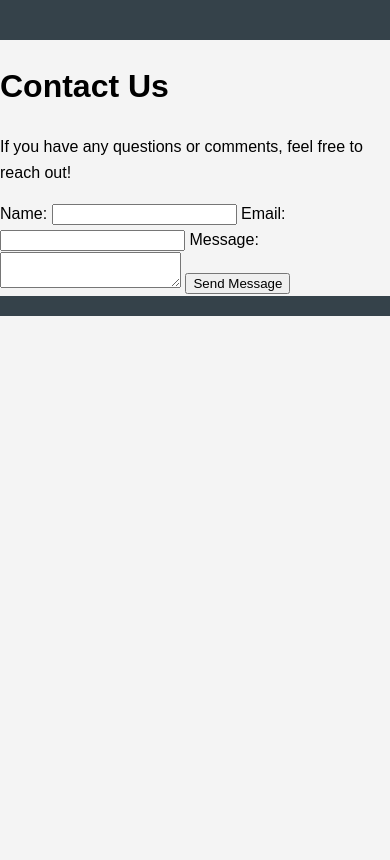
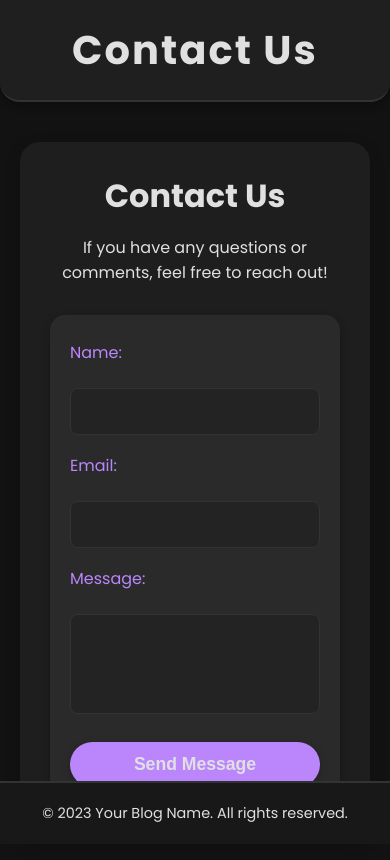
Before and after one commit to Quinny450/Quinny450.github.io, a website: page contact.html in a window 390 px wide. Drawn offline with Linux system fonts and the light colour scheme; files that its build step writes are made by us from their sources.

Commit message:
Enhance contact.html with modern styles, improved layout, and responsive design

```diff
--- a/contact.html
+++ b/contact.html
@@ -1,16 +1,165 @@
 <!DOCTYPE html>
 <html lang="en">
 <head>
-    <meta charset="UTF-8">
-    <meta name="viewport" content="width=device-width, initial-scale=1.0">
-    <link rel="stylesheet" href="../assets/css/styles.css">
+  <meta charset="UTF-8" />
+  <meta name="viewport" content="width=device-width, initial-scale=1.0" />
   <title>Contact Us</title>
+  <link rel="preconnect" href="https://fonts.googleapis.com">
+  <link rel="preconnect" href="https://fonts.gstatic.com" crossorigin>
+  <link href="https://fonts.googleapis.com/css2?family=Poppins:wght@300;400;700&display=swap" rel="stylesheet">
+  <style>
+    :root {
+      --primary-bg: #121212;
+      --secondary-bg: #1e1e1e;
+      --accent-color: #bb86fc;
+      --text-color: #e0e0e0;
+      --card-bg: #2a2a2a;
+      --header-bg: #1f1f1f;
+      --footer-bg: #181818;
+      --input-bg: #232323;
+      --input-border: #333;
+      --input-focus: #bb86fc;
+    }
+
+    * {
+      margin: 0;
+      padding: 0;
+      box-sizing: border-box;
+    }
+
+    body {
+      font-family: 'Poppins', sans-serif;
+      background: var(--primary-bg);
+      color: var(--text-color);
+      min-height: 100vh;
+      padding-bottom: 80px;
+    }
+
+    header {
+      background: var(--header-bg);
+      padding: 20px;
+      text-align: center;
+      border-bottom: 2px solid #333;
+      border-radius: 0 0 20px 20px;
+      box-shadow: 0 4px 8px rgba(0,0,0,0.3);
+      margin-bottom: 20px;
+    }
+
+    header h1 {
+      font-size: 2.5rem;
+      letter-spacing: 2px;
+    }
+
+    .container {
+      max-width: 600px;
+      margin: 0 auto;
+      padding: 20px;
+    }
+
+    main {
+      background: var(--secondary-bg);
+      padding: 30px;
+      border-radius: 20px;
+      box-shadow: 0 4px 15px rgba(0,0,0,0.2);
+      margin-bottom: 40px;
+    }
+
+    main h1 {
+      text-align: center;
+      font-size: 2rem;
+      margin-bottom: 15px;
+    }
+
+    main p {
+      text-align: center;
+      margin-bottom: 30px;
+    }
+
+    form {
+      display: flex;
+      flex-direction: column;
+      gap: 18px;
+      background: var(--card-bg);
+      padding: 25px 20px;
+      border-radius: 15px;
+      box-shadow: 0 4px 10px rgba(0,0,0,0.3);
+      max-width: 450px;
+      margin: 0 auto;
+    }
+
+    label {
+      font-weight: 500;
+      margin-bottom: 5px;
+      color: var(--accent-color);
+    }
+
+    input,
+    textarea {
+      background: var(--input-bg);
+      color: var(--text-color);
+      border: 1.5px solid var(--input-border);
+      border-radius: 8px;
+      padding: 10px 12px;
+      font-size: 1rem;
+      transition: border 0.3s;
+      font-family: 'Poppins', sans-serif;
+      resize: none;
+    }
+
+    input:focus,
+    textarea:focus {
+      border-color: var(--input-focus);
+      outline: none;
+    }
+
+    textarea {
+      min-height: 100px;
+      max-height: 250px;
+    }
+
+    button[type="submit"] {
+      background: var(--accent-color);
+      color: var(--text-color);
+      border: none;
+      padding: 12px 0;
+      border-radius: 30px;
+      font-size: 1.1rem;
+      font-weight: 700;
+      cursor: pointer;
+      transition: background 0.3s, color 0.3s, transform 0.2s;
+      margin-top: 10px;
+      box-shadow: 0 2px 8px rgba(0,0,0,0.2);
+    }
+
+    button[type="submit"]:hover {
+      background: var(--text-color);
+      color: var(--accent-color);
+      transform: translateY(-2px);
+    }
+
+    footer {
+      background: var(--footer-bg);
+      position: fixed;
+      bottom: 0;
+      left: 0;
+      width: 100%;
+      text-align: center;
+      padding: 15px 0;
+      border-top: 2px solid #333;
+    }
+
+    footer p {
+      margin: 5px 0;
+      font-size: 0.9rem;
+      color: var(--text-color);
+    }
+  </style>
 </head>
 <body>
   <header>
-        <!-- Include header component here -->
+    <h1>Contact Us</h1>
   </header>
-
+  <div class="container">
     <main>
       <h1>Contact Us</h1>
       <p>If you have any questions or comments, feel free to reach out!</p>
@@ -27,9 +176,9 @@
         <button type="submit">Send Message</button>
       </form>
     </main>
-
+  </div>
   <footer>
-        <!-- Include footer component here -->
+    <p>&copy; 2023 Your Blog Name. All rights reserved.</p>
   </footer>
 </body>
 </html>
```
Lines whose indentation alone changed are shown as unchanged.
